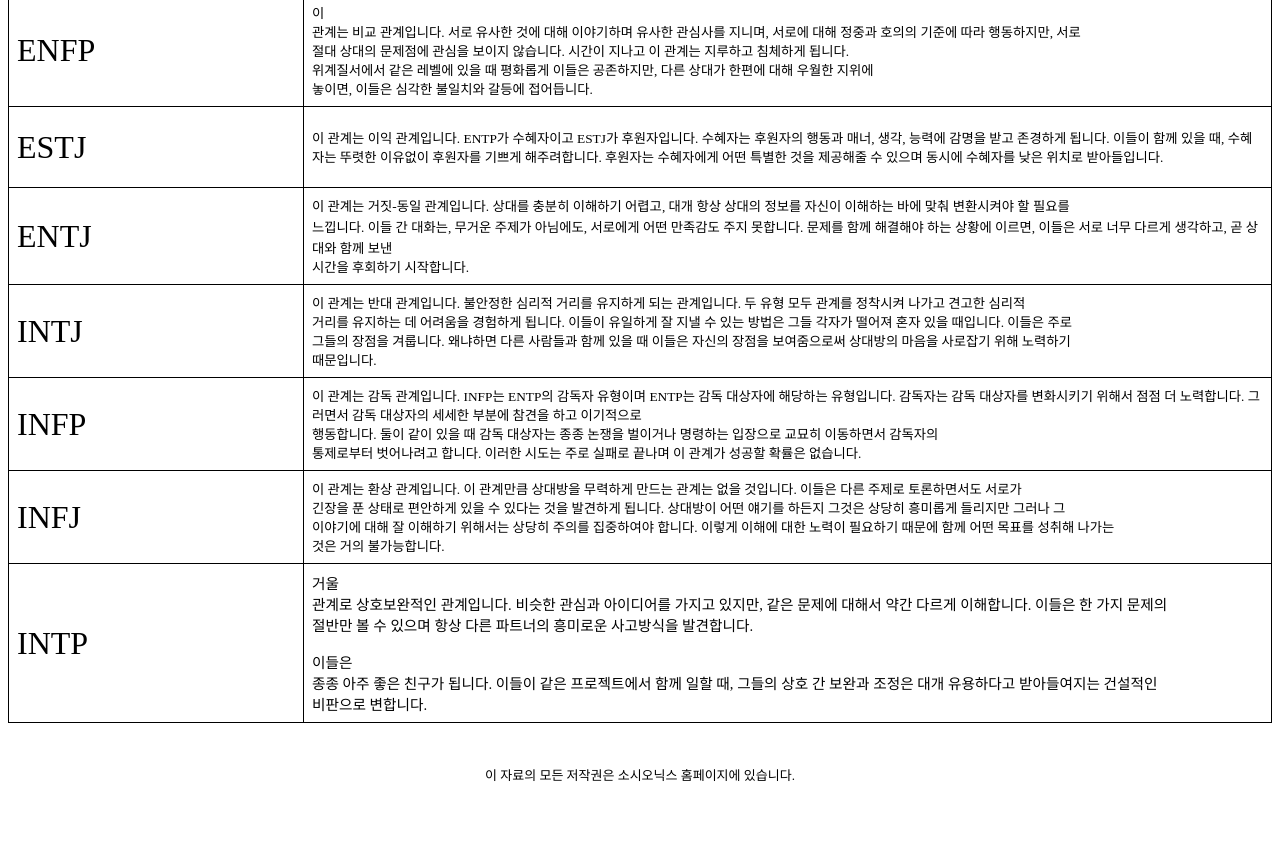
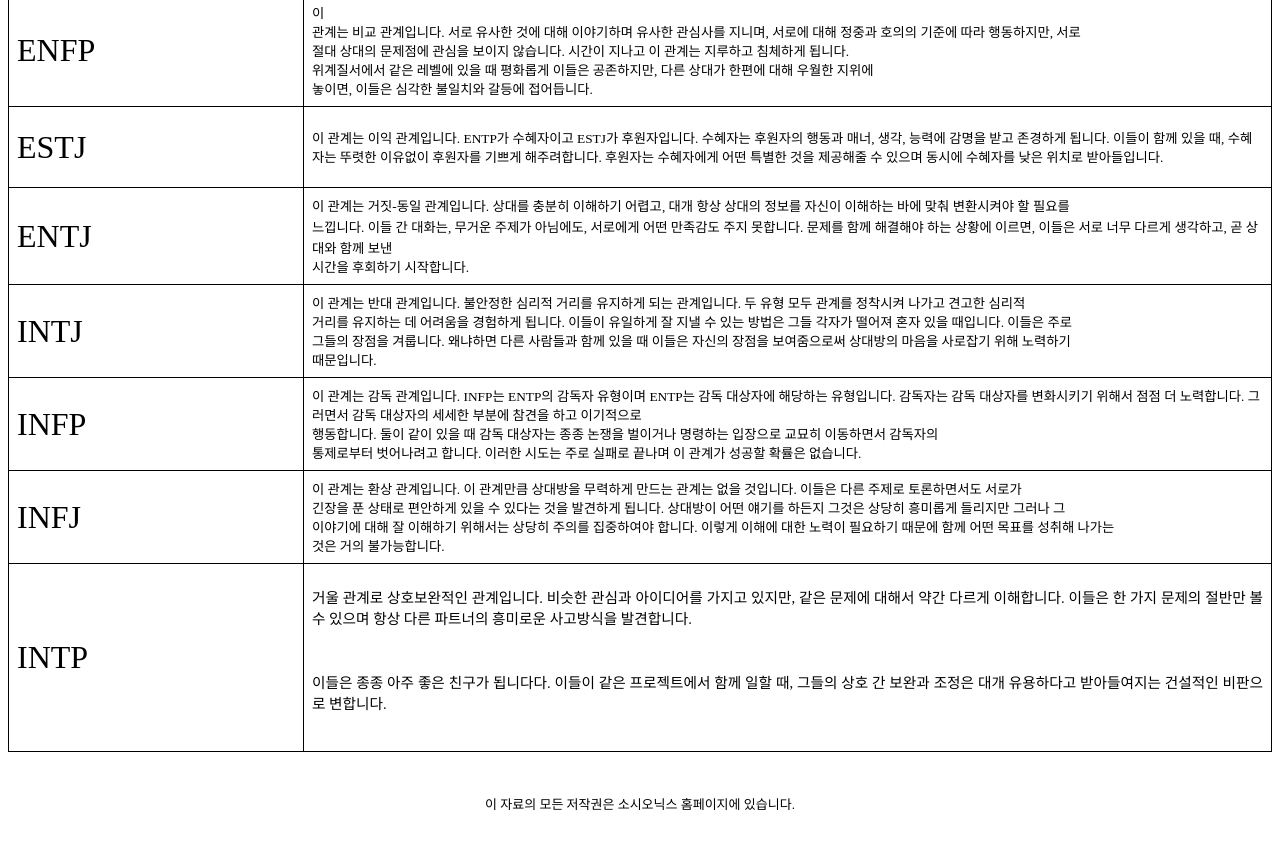
Before and after one commit to mbtimatch/entp-relationship, a plain HTML site: page index.html in a window 1280 px wide. Shown: the part 1561-2410 px from the top of the page. Drawn offline with Linux system fonts and the light colour scheme.

Commit message:
Add files via upload

```diff
--- a/index.html
+++ b/index.html
@@ -509,28 +509,18 @@ width="871">
                             <div>
                                 <div
 style="font-family:quot; font-style:normal; font-weight:400; font-size:13px; color:black; word-spacing:0px; letter-spacing:normal; text-transform:none; text-indent:0px; orphans:2; widows:2;">
+<div style="font-family:quot; font-style:normal; font-weight:400; font-size:13.3333px; color:black; word-spacing:0px; letter-spacing:normal; text-transform:none; text-indent:0px; orphans:2; widows:2; segoe ui&quot; font-variant-ligatures: normal; font-variant-caps: normal; text-align: start; white-space: normal; -webkit-text-stroke-width: 0px; text-decoration-style: initial; text-decoration-color: initial;">
+<p align="justify"><font face="나눔스퀘어라운드 light"><span style="font-family: the렛츠스마일r; font-size: 11pt; color: black;">거울 관계로 상호보완적인 관계입니다. 비슷한 관심과 아이디어를 가지고 있지만, 같은 문제에 대해서 약간 다르게 이해합니다. 이들은 한 가지 문제의 절반만 볼 수 있으며 항상 다른 파트너의 흥미로운 사고방식을 발견합니다.</span></font><font face="나눔스퀘어라운드 light"><span style="font-size: 11pt;"></span></font></p>
+</div>
+<div style="font-family:quot; font-style:normal; font-weight:400; font-size:13.3333px; color:black; word-spacing:0px; letter-spacing:normal; text-transform:none; text-indent:0px; orphans:2; widows:2; segoe ui&quot; font-variant-ligatures: normal; font-variant-caps: normal; text-align: start; white-space: normal; -webkit-text-stroke-width: 0px; text-decoration-style: initial; text-decoration-color: initial;">
+<p align="justify"><font face="나눔스퀘어라운드 light"><span style="font-size: 11pt;">&nbsp;</span></font></p>
+</div>
+<div style="font-family:quot; font-style:normal; font-weight:400; font-size:13.3333px; color:black; word-spacing:0px; letter-spacing:normal; text-transform:none; text-indent:0px; orphans:2; widows:2; segoe ui&quot; font-variant-ligatures: normal; font-variant-caps: normal; text-align: start; white-space: normal; -webkit-text-stroke-width: 0px; text-decoration-style: initial; text-decoration-color: initial;">
+<p align="justify"><font face="나눔스퀘어라운드 light"><span style="font-family: the렛츠스마일r; font-size: 11pt; color: black;">이들은 종종 아주 좋은 친구가 됩니다다. 이들이 같은 프로젝트에서 함께 일할 때, 그들의 상호 간 보완과 조정은 대개 유용하다고 받아들여지는 건설적인 비판으로 변합니다.</span></font></p>
+</div>
                                     <p
 style="padding-bottom: 0px; padding-top: 0px; padding-left: 0px; margin: 0px; padding-right: 0px"
-align="left"><span style="white-space: pre-wrap"><span
-style="font-size: 11pt; font-family: the렛츠스마일r"><font face="나눔스퀘어라운드 light">거울
-관계로 상호보완적인 관계입니다. 비슷한 관심과 아이디어를 가지고 있지만, 같은 문제에 대해서 약간 다르게 이해합니다. 이들은 한 가지 문제의
-절반만 볼 수 있으며 항상 다른 파트너의 흥미로운 사고방식을 발견합니다.</font></span></span><font
-face="나눔스퀘어라운드 light"></font></p>
-                                </div>
-                                <div
-style="font-family:quot; font-style:normal; font-weight:400; font-size:13px; color:black; word-spacing:0px; letter-spacing:normal; text-transform:none; text-indent:0px; orphans:2; widows:2;">
-                                    <p
-style="padding-bottom: 0px; padding-top: 0px; padding-left: 0px; margin: 0px; padding-right: 0px"
-align="left"><font face="나눔스퀘어라운드 light">&nbsp;</font></p>
-                                </div>
-                                <div
-style="font-family:quot; font-style:normal; font-weight:400; font-size:13px; color:black; word-spacing:0px; letter-spacing:normal; text-transform:none; text-indent:0px; orphans:2; widows:2;">
-                                    <p
-style="padding-bottom: 0px; padding-top: 0px; padding-left: 0px; margin: 0px; padding-right: 0px"
-align="left"><span style="white-space: pre-wrap"><span
-style="font-size: 11pt; font-family: the렛츠스마일r"><font face="나눔스퀘어라운드 light">이들은
-종종 아주 좋은 친구가 됩니다. 이들이 같은 프로젝트에서 함께 일할 때, 그들의 상호 간 보완과 조정은 대개 유용하다고 받아들여지는 건설적인
-비판으로 변합니다.</font></span></span><font
+align="left">&nbsp;<font
 face="나눔스퀘어라운드 light"></font></p>
                                 </div>
                             </div>
```
